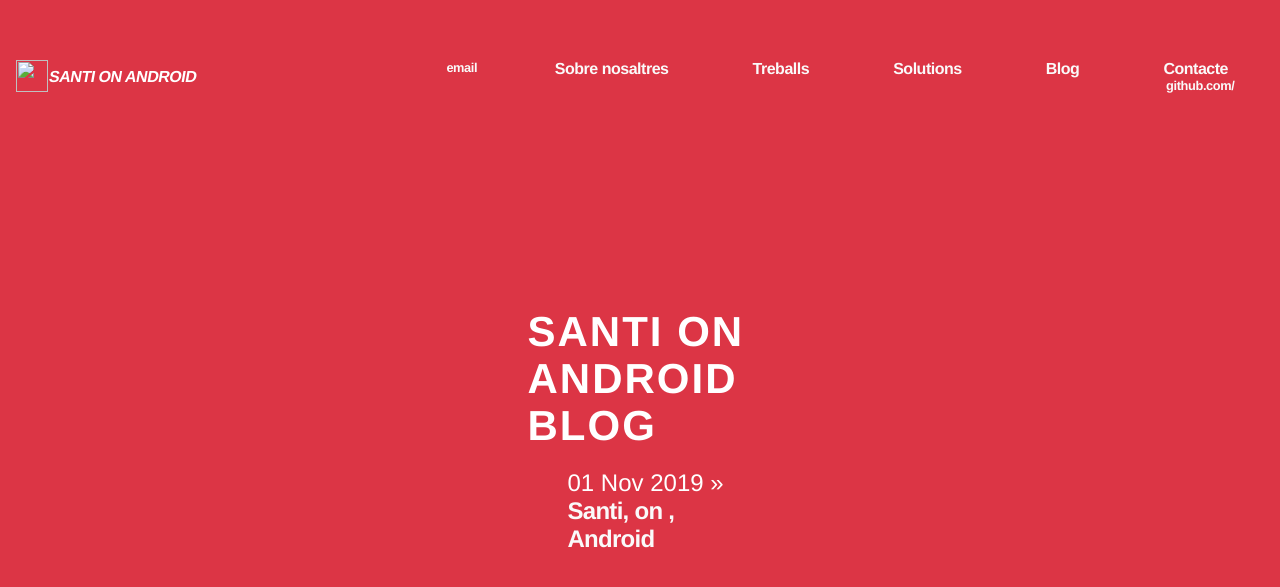
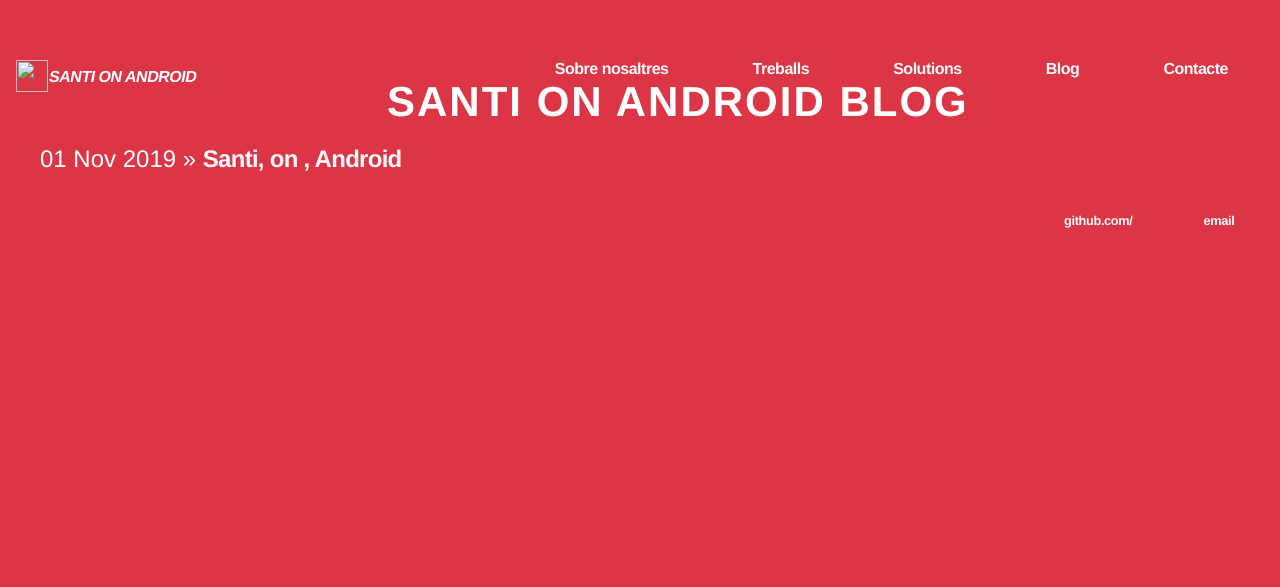
Before and after one commit to SantiOnAndroid/SantiOnAndroid.github.io, a Jekyll site: the page built from blog/index.html, in a window 1280 px wide. Shown: the top 587 px of the page. Built offline with Jekyll 4.4.1, drawn with Linux system fonts in a browser that asks for light colours; some web fonts are replaced.

Commit message:
modificant titolj

```diff
--- a/css/main.css
+++ b/css/main.css
@@ -147,7 +147,7 @@
 
 
 
-.container{
+.blurb{
     transform: translate(-50%, -50%);
     top: 50%;
     left: 50%;
```
